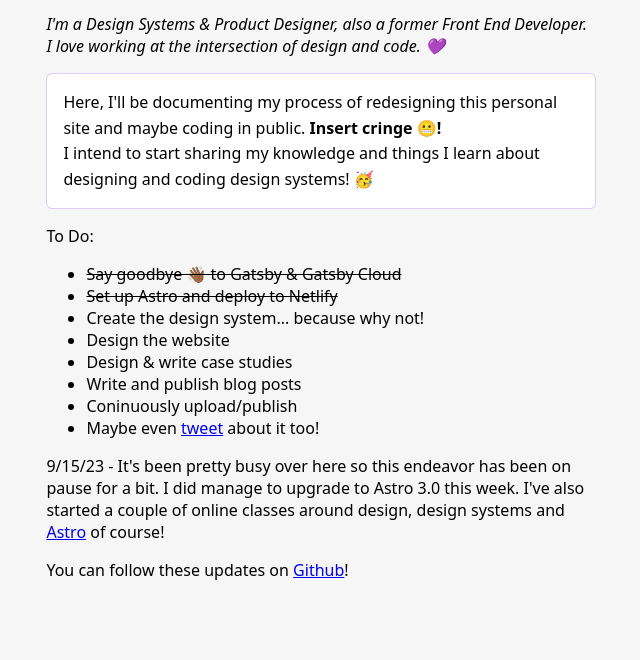
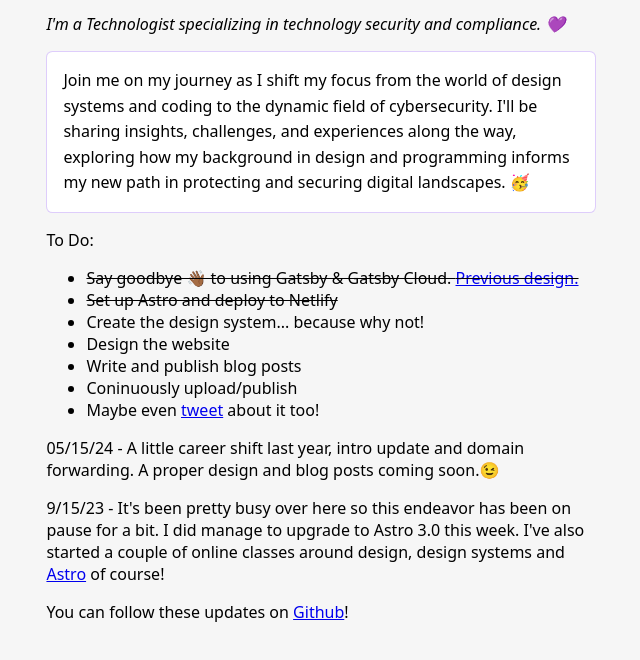
Before and after one commit to KatrinaH/katrinah-io, an Astro site: page / in a window 1280 px wide. Shown: the part 100-760 px from the top of the page, without its empty margins (319-959 px from the left). Built offline with nearby package versions, Linux system fonts and the light colour scheme; Astro itself is replaced by a stand-in of ours.

Commit message:
intro update

```diff
--- a/src/pages/index.astro
+++ b/src/pages/index.astro
@@ -6,22 +6,24 @@ import Layout from '../layouts/Layout.astro';
 <Layout title="Katrinah.io | Home">
 	<main>
 		<h1>Hi! I'm <span class="text-gradient">Katrina</span>.</h1>
-		<p><i>I'm a Design Systems & Product Designer, also a former Front End Developer. I love working at the intersection of design and code. 💜</i></p>
+		<p><i>I'm a Technologist specializing in technology security and compliance. 💜</i></p>
 		<p class="intro">
-			Here, I'll be documenting my process of redesigning this personal site and maybe coding in public. <strong>Insert cringe 😬!</strong><br />I intend to start sharing my knowledge and things I learn about designing and coding design systems! 🥳
+			Join me on my journey as I shift my focus from the world of design systems and coding to the dynamic field of cybersecurity. I'll be sharing insights, challenges, and experiences along the way, exploring how my background in design and programming informs my new path in protecting and securing digital landscapes. 🥳
 		</p>
 		<div>
 			<p>To Do:</p>
 			<ul>
-				<li><s>Say goodbye 👋🏾 to Gatsby &amp; Gatsby Cloud</s></li>
+				<li><s>Say goodbye 👋🏾 to using Gatsby &amp; Gatsby Cloud. <a href="https://www.behance.net/gallery/124201631/Personal-Website/modules/706890577" target="_blank">Previous design.</a></s></li>
 				<li><s>Set up Astro and deploy to Netlify</s></li>
 				<li>Create the design system... because why not!</li>
 				<li>Design the website</li>
-				<li>Design & write case studies</li>
 				<li>Write and publish blog posts</li>
 				<li>Coninuously upload/publish</li>
 				<li>Maybe even <a href="https://twitter.com/TrinaBHu">tweet</a> about it too!</li>
 			</ul>
+		</div>
+		<div>
+			<p>05/15/24 - A little career shift last year, intro update and domain forwarding. A proper design and blog posts coming soon.😉</p>
 		</div>
 		<div>
 			<p>9/15/23 - It's been pretty busy over here so this endeavor has been on pause for a bit. I did manage to upgrade to Astro 3.0 this week. I've also started a couple of online classes around design, design systems and <a href="https://astro.build/" target="_blank">Astro</a> of course!</p>
```
